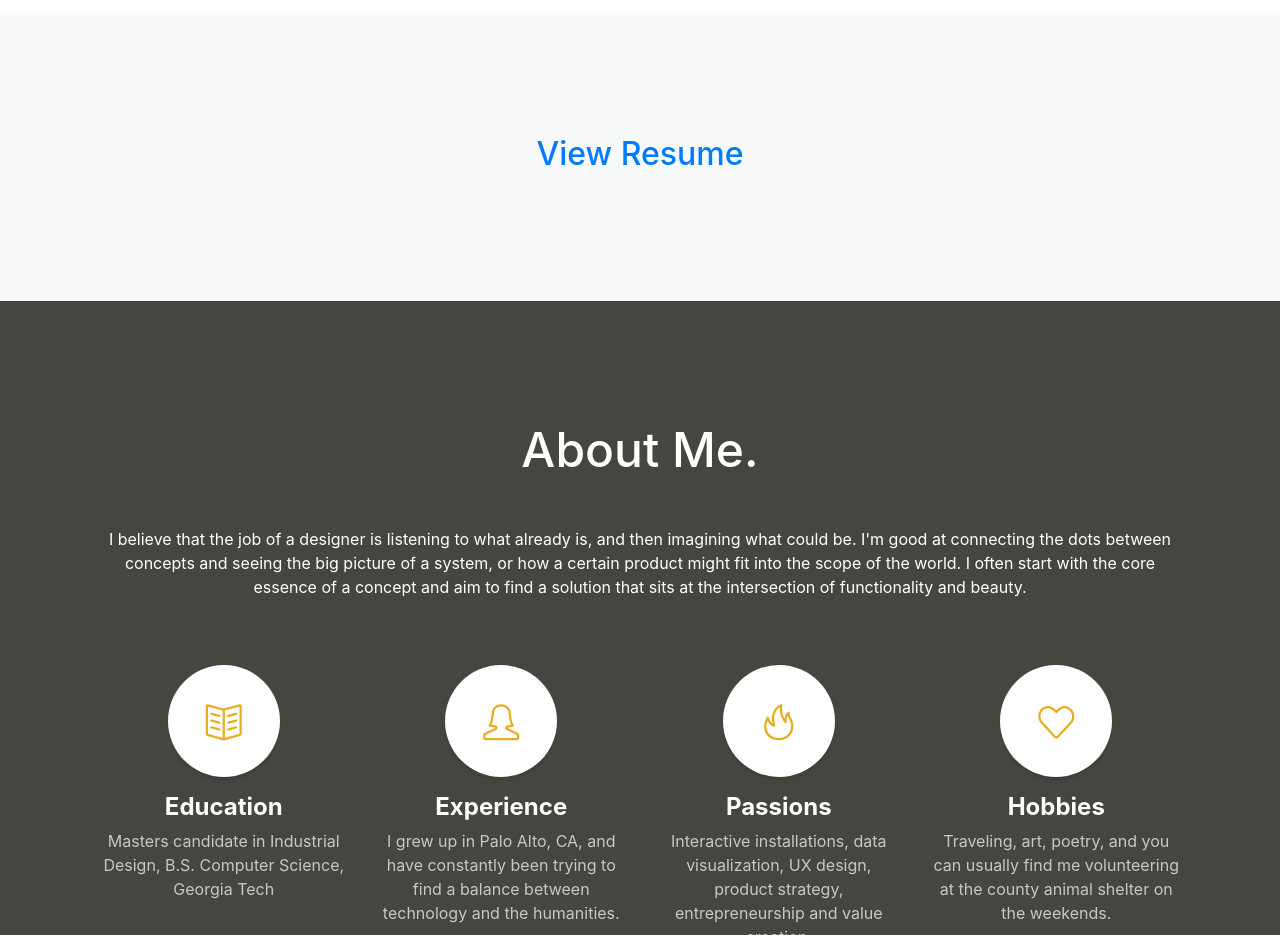
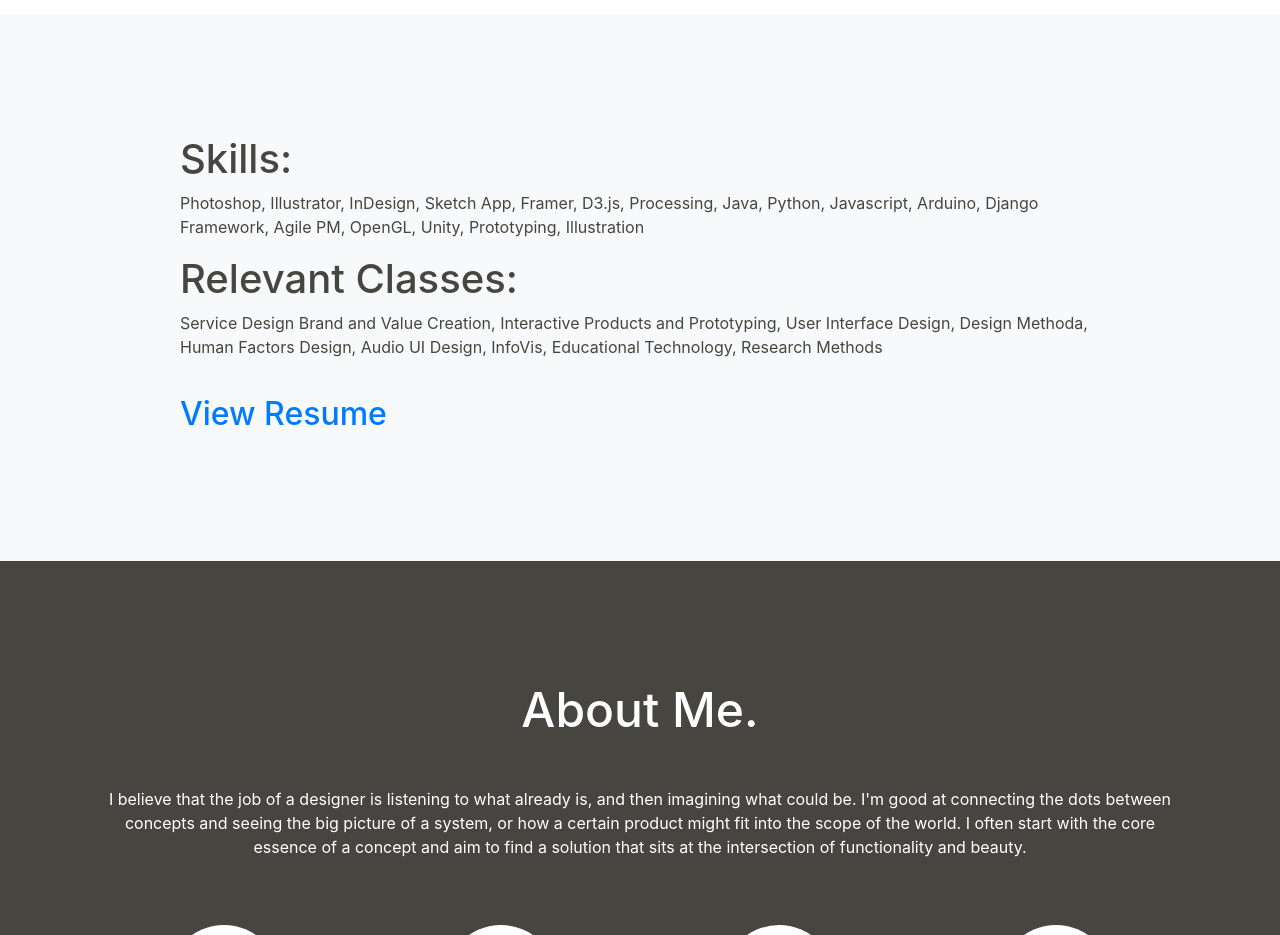
Before and after one commit to mmunch103/mmunch103.github.io, a website with bundled scripts: page index.html in a window 1280 px wide. Shown: the part 2560-3495 px from the top of the page. Built offline with nearby package versions, Linux system fonts and the light colour scheme.

Commit message:
text changes

```diff
--- a/css/custom.css
+++ b/css/custom.css
@@ -9,6 +9,15 @@ h3 {
 }
 h2 {
 
+}
+
+#skills {
+  color:#474540;
+  text-align: left;
+}
+#resumelink {
+  text-align: left;
+  padding-top: 20px;
 }
 
 #about{
--- a/index.html
+++ b/index.html
@@ -171,8 +171,13 @@
       <div class="container text-center">
         <div class="row">
           <div class="col-lg-10 mx-auto">
+           <h1 id="skills">Skills:</h1>
+           <p id="skills"> Photoshop, Illustrator, InDesign, Sketch App, Framer, D3.js, Processing, Java, Python, Javascript, Arduino, Django Framework, Agile PM, OpenGL, Unity, Prototyping, Illustration </p>
+           <h1 id="skills">Relevant Classes:</h1>
+           <p id="skills"> Service Design Brand and Value Creation, Interactive Products and Prototyping, User Interface Design, Design Methoda, Human Factors Design, Audio UI Design, InfoVis, Educational Technology, Research Methods </p>
+          </div>
+          <div class="col-lg-10 mx-auto" id="resumelink">
            <a href="tabs/MikaResume_Sep2018.pdf"><h2>View Resume</h2></a>
-
           </div>
         </div>
       </div>
@@ -183,15 +188,6 @@
       <div class="container">
         <div class="content-section-heading">
           <h2 class="mb-5"> About Me.</h2>
-          <!--div class="row no-gutters">
-            <div class="col-lg-6">
-
-                  <img class="img-fluid" src="img/headshot.png" alt="">
-            </div>
-            <div class="col-lg-6">
-                    <h2 class="mb-5"> About Me.</h2>
-            </div>
-          </div-->
         </div>
       </div>
           <p id="abouttext"> I believe that the job of a designer is listening to what already is, and then imagining what could be. I'm good at connecting the dots between concepts and seeing the big picture of a system, or how a certain product might fit into the scope of the world. I often start with the core essence of a concept and aim to find a solution that sits at the intersection of functionality and beauty.
```
Also changed, not shown: 1 other file.
